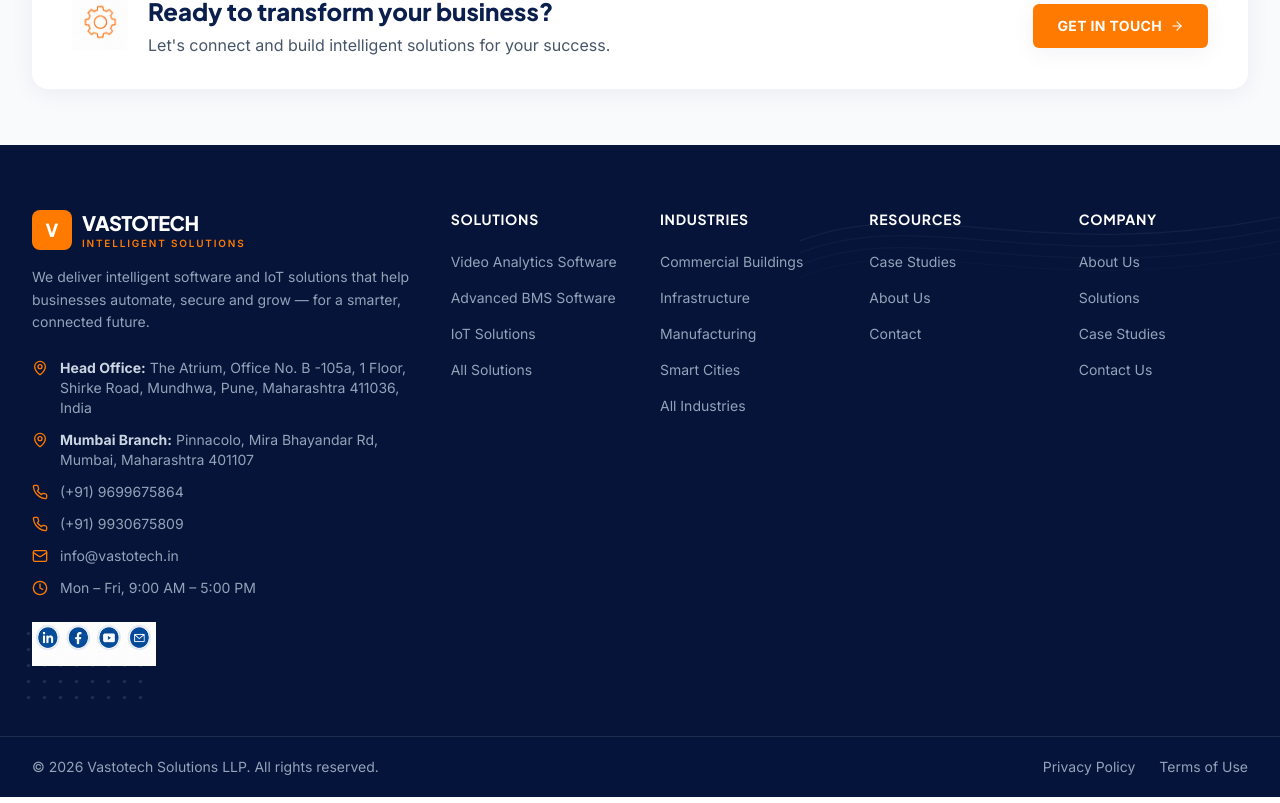
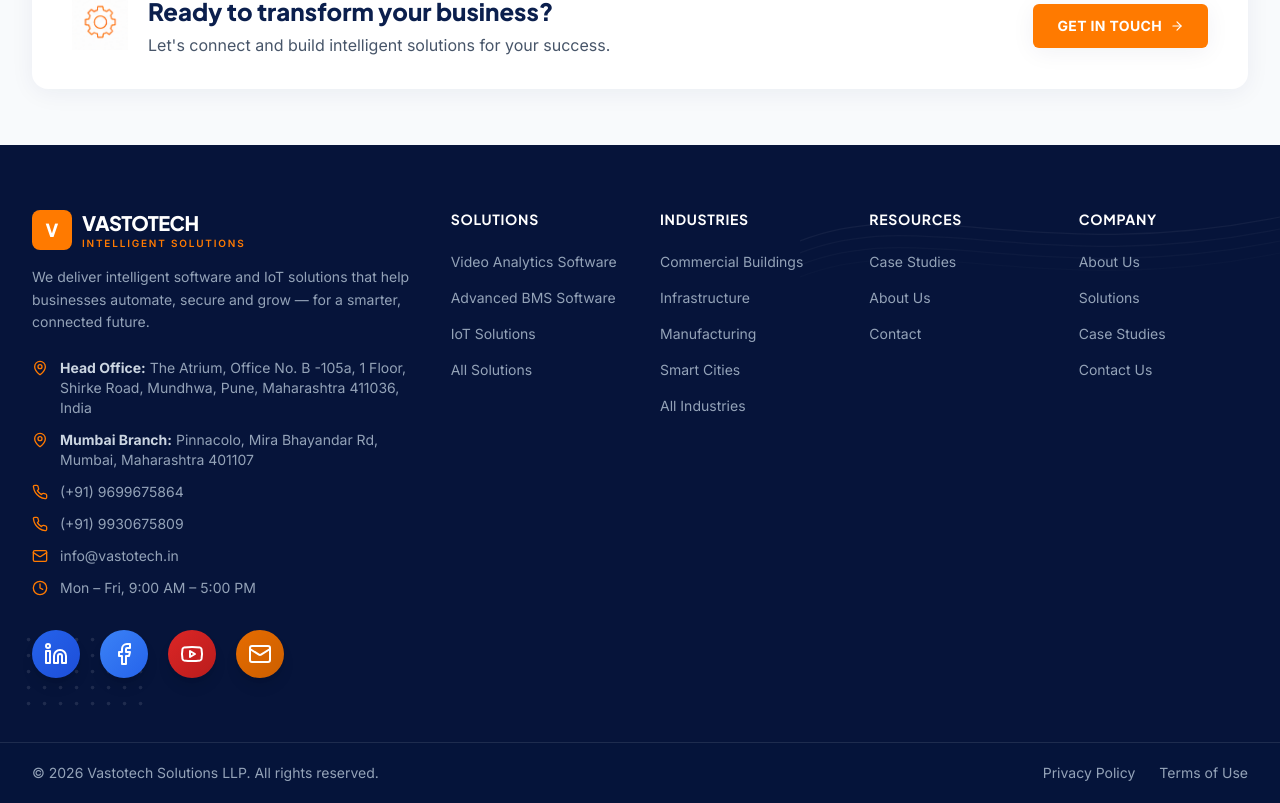
Before and after one commit to AmitSingh-15/VastoTech, a Next.js app in the folder vastotech-next/: page / in a window 1280 px wide. Shown: the part 4751-5554 px from the top of the page. Built offline with nearby package versions, Linux system fonts and the light colour scheme.

Commit message:
Enhance footer with social media links and icons
Added social media links with icons to the footer.

```diff
--- a/vastotech-next/components/layout/Footer.tsx
+++ b/vastotech-next/components/layout/Footer.tsx
@@ -1,20 +1,59 @@
 import Link from 'next/link';
-import Image from 'next/image';
-import { MapPin, Phone, Mail, Clock } from 'lucide-react';
+import { MapPin, Phone, Mail, Clock, Linkedin, Facebook, Youtube } from 'lucide-react';
 import Container from '@/components/ui/Container';
 import { WaveLines, DotGrid } from '@/components/ui/Decorations';
 import { FOOTER_COLUMNS, CONTACT, SITE } from '@/constants/data';
 
-const SOCIAL_LINKS = [
+interface SocialLink {
+  href: string;
+  label: string;
+  external: boolean;
+  icon: React.ElementType;
+}
+
+const SOCIAL_LINKS: SocialLink[] = [
   {
     href: 'https://www.linkedin.com/company/vastotech',
     label: 'LinkedIn',
     external: true,
+    icon: Linkedin,
   },
-  { href: '#', label: 'Facebook' },
-  { href: '#', label: 'YouTube' },
-  { href: `mailto:${CONTACT.emails[0]}`, label: 'Email' },
+  {
+    href: '#',
+    label: 'Facebook',
+    external: false,
+    icon: Facebook,
+  },
+  {
+    href: '#',
+    label: 'YouTube',
+    external: false,
+    icon: Youtube,
+  },
+  {
+    href: `mailto:${CONTACT.emails[0]}`,
+    label: 'Email',
+    external: false,
+    icon: Mail,
+  },
 ];
+
+const getSocialIconClasses = (label: string) => {
+  const baseClasses = "inline-flex h-12 w-12 items-center justify-center rounded-full transition-all duration-300 transform hover:scale-125 shadow-lg";
+
+  switch (label) {
+    case 'LinkedIn':
+      return `${baseClasses} bg-gradient-to-br from-blue-600 to-blue-700 text-white hover:shadow-blue-500/50 hover:shadow-2xl`;
+    case 'Facebook':
+      return `${baseClasses} bg-gradient-to-br from-blue-500 to-blue-600 text-white hover:shadow-blue-400/50 hover:shadow-2xl`;
+    case 'YouTube':
+      return `${baseClasses} bg-gradient-to-br from-red-600 to-red-700 text-white hover:shadow-red-500/50 hover:shadow-2xl`;
+    case 'Email':
+      return `${baseClasses} bg-gradient-to-br from-orange-500 to-orange-600 text-white hover:shadow-orange-400/50 hover:shadow-2xl`;
+    default:
+      return `${baseClasses} bg-gradient-to-br from-slate-600 to-slate-700 text-white`;
+  }
+};
 
 export default function Footer() {
   return (
@@ -84,31 +123,22 @@
               </p>
             </div>
 
-            <div className="relative mt-6 inline-block">
-              <Image
-                src="/assets/footer-social-icons.png"
-                alt=""
-                width={180}
-                height={44}
-                className="h-11 w-auto"
-              />
-              {/* Invisible click targets overlaid on each icon for accessibility */}
-              <ul className="absolute inset-0 flex items-center gap-3">
-                {SOCIAL_LINKS.map(({ href, label, external }) => (
-                  <li key={label} className="h-11 w-11">
+            <ul className="mt-8 flex items-center gap-5">
+              {SOCIAL_LINKS.map(({ href, label, external, icon: Icon }) => (
+                <li key={label} className="group">
                   <a
                     href={href}
                     aria-label={label}
                     target={external ? '_blank' : undefined}
                     rel={external ? 'noopener noreferrer' : undefined}
-                      className="block h-full w-full rounded-full transition-transform duration-300 hover:scale-110"
+                    className={getSocialIconClasses(label)}
                   >
+                    <Icon size={24} className="group-hover:animate-bounce" />
                     <span className="sr-only">{label}</span>
                   </a>
                 </li>
               ))}
             </ul>
-            </div>
           </div>
 
           {FOOTER_COLUMNS.map((col) => (
```
Lines whose indentation alone changed are shown as unchanged.
